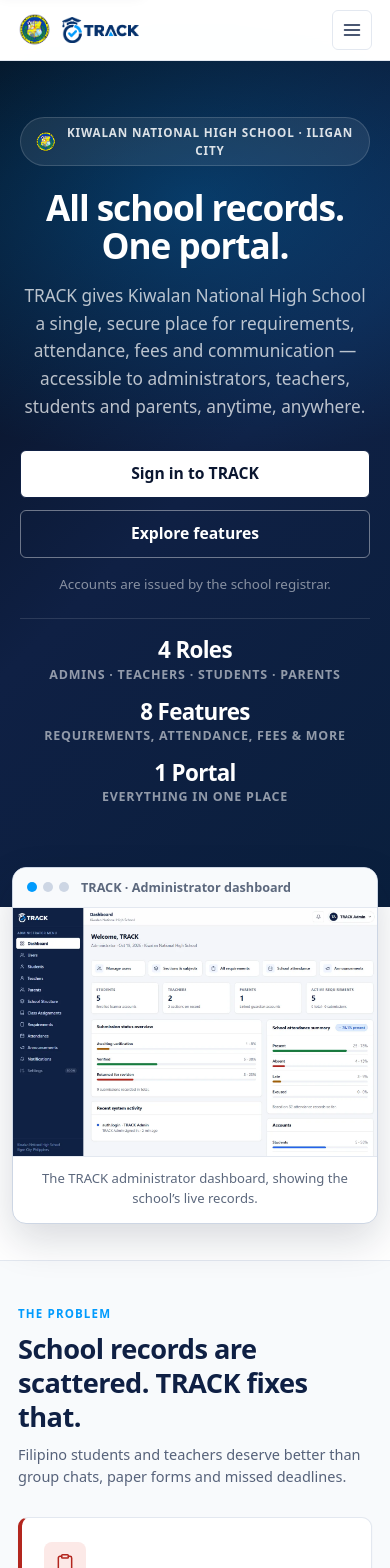
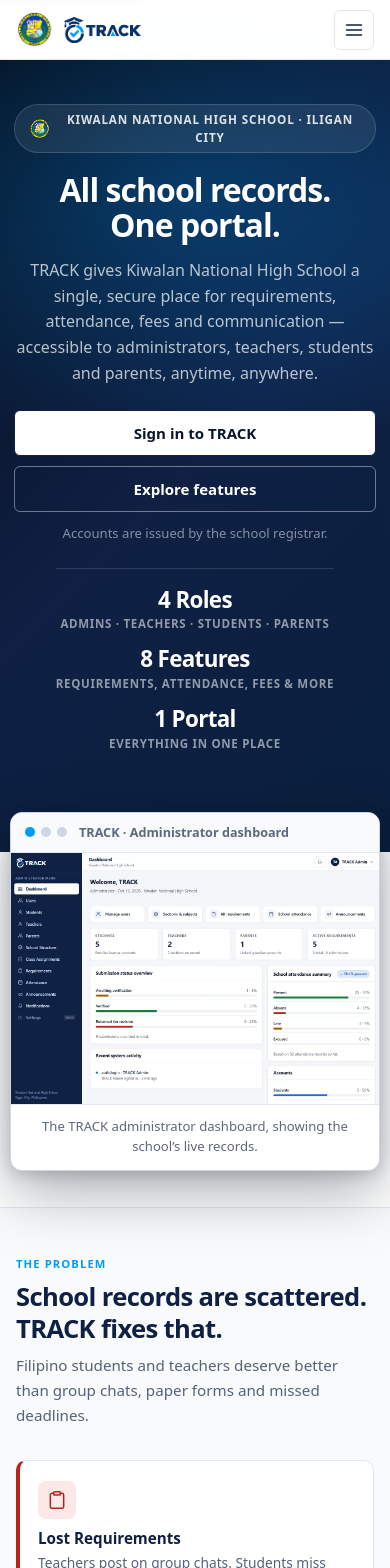
Before and after one commit to arcnesipac3-art/TRACK-capstone, a React (Vite) app in the folder frontend/: page / in a window 390 px wide. Shown: the top 1568 px of the page. Built offline with nearby package versions, Linux system fonts and the light colour scheme; no server answers.

Commit message:
Refine landing page: fix footer CSS, tablet breakpoints, mobile nav height, hero-stats stacking

```diff
--- a/frontend/src/App.css
+++ b/frontend/src/App.css
@@ -37,6 +37,10 @@
   display: flex;
   flex-direction: column;
   margin-left: var(--sidebar-w);
+  /* Make this the scroll container so the sticky topbar works correctly
+     when html/body/root are set to height:100%. */
+  overflow-y: auto;
+  height: 100%;
 }
 
 .app-content {
@@ -1279,7 +1283,8 @@
   display: flex;
   align-items: center;
   gap: 16px;
-  padding: 12px 32px;
+  padding: 0 40px;
+  height: 68px;
   border-bottom: 1px solid var(--border);
   background: rgba(255, 255, 255, 0.96);
   backdrop-filter: blur(10px);
@@ -1296,8 +1301,8 @@
 }
 
 .landing-nav-seal {
-  width: 34px;
-  height: 34px;
+  width: 38px;
+  height: 38px;
   border-radius: 50%;
   flex: 0 0 auto;
   object-fit: contain;
@@ -1306,14 +1311,15 @@
 .landing-nav-links {
   display: flex;
   align-items: center;
-  gap: 4px;
+  gap: 2px;
   margin-left: auto;
+  margin-right: 16px;
 }
 .landing-nav-links a {
-  padding: 8px 12px;
+  padding: 7px 11px;
   border-radius: var(--radius-sm);
   color: var(--text-muted);
-  font-size: 0.92rem;
+  font-size: 0.88rem;
   font-weight: 600;
   white-space: nowrap;
 }
@@ -1389,7 +1395,7 @@
 .landing-hero {
   position: relative;
   /* NO overflow:hidden here — the preview section overlaps the bottom edge */
-  padding: 96px 32px 120px;
+  padding: 80px 40px 160px;
   background: linear-gradient(135deg, #050d1a 0%, #0f2044 50%, #0a1f3d 100%);
   border-bottom: none;
 }
@@ -1446,8 +1452,8 @@
 }
 
 .landing-hero h1 {
-  margin-top: 22px;
-  font-size: clamp(2.2rem, 5vw, 3.4rem);
+  margin-top: 20px;
+  font-size: clamp(2rem, 4.5vw, 3.2rem);
   font-weight: 800;
   line-height: 1.08;
   letter-spacing: -0.03em;
@@ -1456,9 +1462,9 @@
 }
 
 .landing-hero .hero-sub {
-  margin-top: 18px;
-  max-width: 60ch;
-  font-size: 1.08rem;
+  margin-top: 16px;
+  max-width: 52ch;
+  font-size: 1rem;
   line-height: 1.6;
   color: rgba(255, 255, 255, 0.72);
 }
@@ -1467,14 +1473,14 @@
   display: flex;
   flex-wrap: wrap;
   justify-content: center;
-  gap: 12px;
-  margin-top: 30px;
+  gap: 10px;
+  margin-top: 24px;
 }
 /* Slightly larger than the default button: these are the page's main calls. */
 .landing-hero .hero-actions .btn {
-  min-height: 48px;
-  padding: 0 24px;
-  font-size: 0.98rem;
+  min-height: 46px;
+  padding: 0 22px;
+  font-size: 0.94rem;
 }
 /* Primary button on dark hero — looks like a bright/white button */
 .landing-hero .hero-actions .btn-primary {
@@ -1497,30 +1503,30 @@
 
 /* Answers the first question a visitor without an account has. */
 .landing-hero .hero-note {
-  margin-top: 16px;
-  font-size: 0.84rem;
+  margin-top: 12px;
+  font-size: 0.82rem;
   color: rgba(255, 255, 255, 0.5);
 }
 
 /* --- Hero stats row --- */
 .hero-stats {
   display: flex;
-  gap: 32px;
-  margin-top: 32px;
-  padding-top: 28px;
+  gap: 36px;
+  margin-top: 28px;
+  padding-top: 24px;
   border-top: 1px solid rgba(255, 255, 255, 0.12);
   flex-wrap: wrap;
   justify-content: center;
 }
 .hero-stat-value {
-  font-size: 2rem;
+  font-size: 1.8rem;
   font-weight: 800;
   color: #fff;
   letter-spacing: -0.03em;
   line-height: 1;
 }
 .hero-stat-label {
-  font-size: 0.78rem;
+  font-size: 0.72rem;
   color: rgba(255, 255, 255, 0.55);
   font-weight: 600;
   text-transform: uppercase;
@@ -1538,18 +1544,18 @@
   position: relative;
   z-index: 2;
   width: 100%;
-  max-width: 1080px;
-  /* Pull the preview up into the hero; hero has padding-bottom:120px to absorb this */
-  margin: -80px auto 0;
-  padding: 0 32px 64px;
+  max-width: 1120px;
+  /* Pull the preview up into the hero; hero has padding-bottom:160px to absorb this */
+  margin: -100px auto 0;
+  padding: 0 40px 72px;
 }
 
 .preview-window {
   margin: 0;
   background: var(--surface);
   border: 1px solid var(--border-strong);
-  border-radius: var(--radius-lg);
-  box-shadow: var(--shadow-lg);
+  border-radius: 12px;
+  box-shadow: 0 20px 60px rgba(5, 13, 26, 0.35), 0 4px 14px rgba(5, 13, 26, 0.15);
   overflow: hidden;
 }
 
@@ -1595,31 +1601,33 @@
 /* --- Sections --- */
 .landing-section {
   width: 100%;
-  max-width: 1080px;
+  max-width: 1120px;
   margin: 0 auto;
-  padding: 64px 32px;
+  padding: 72px 40px;
 }
 .landing-section h2 {
-  margin-bottom: 10px;
-  font-size: clamp(1.7rem, 3vw, 2.1rem);
+  margin-bottom: 8px;
+  font-size: clamp(1.6rem, 2.8vw, 2rem);
   font-weight: 700;
-  letter-spacing: -0.02em;
+  letter-spacing: -0.025em;
   color: var(--navy-800);
 }
 .landing-section .ls-lede {
   max-width: 62ch;
-  margin-bottom: 30px;
+  margin-bottom: 32px;
   color: var(--text-muted);
+  font-size: 0.95rem;
+  line-height: 1.65;
 }
 
 /* Eyebrow label above section headings */
 .ls-eyebrow {
-  font-size: 0.72rem;
+  font-size: 0.7rem;
   font-weight: 700;
   letter-spacing: 0.1em;
   text-transform: uppercase;
   color: var(--brand-cyan);
-  margin: 0 0 10px;
+  margin: 0 0 8px;
 }
 
 /* Tonal band, so the three sections reading down the page alternate. */
@@ -1659,20 +1667,20 @@
   font-style: italic;
   margin-bottom: 0;
 }
-.solution-inner { padding-top: 64px; padding-bottom: 64px; }
+.solution-inner { padding-top: 72px; padding-bottom: 72px; }
 
 /* --- Problem cards --- */
 .problem-grid {
   display: grid;
   grid-template-columns: repeat(3, minmax(0, 1fr));
-  gap: 16px;
+  gap: 14px;
 }
 .problem-card {
-  padding: 24px 24px 24px 22px;
+  padding: 20px 20px 20px 18px;
   background: var(--surface);
   border: 1px solid var(--border);
   border-left: 4px solid var(--red-700);
-  border-radius: var(--radius);
+  border-radius: 10px;
   box-shadow: var(--shadow-sm);
   transition: box-shadow var(--ease), transform var(--ease);
 }
@@ -1681,17 +1689,17 @@
   transform: translateY(-2px);
 }
 .problem-card h3 {
-  font-size: 1rem;
-  margin: 12px 0 6px;
+  font-size: 0.95rem;
+  margin: 10px 0 5px;
   color: var(--navy-800);
 }
-.problem-card p { font-size: 0.88rem; color: var(--text-muted); line-height: 1.55; margin: 0; }
+.problem-card p { font-size: 0.86rem; color: var(--text-muted); line-height: 1.5; margin: 0; }
 .problem-icon {
-  width: 42px;
-  height: 42px;
+  width: 38px;
+  height: 38px;
   display: grid;
   place-items: center;
-  border-radius: var(--radius-md);
+  border-radius: 8px;
   background: var(--red-100);
   color: var(--red-700);
 }
@@ -1700,27 +1708,27 @@
 .trust-grid {
   display: grid;
   grid-template-columns: repeat(2, minmax(0, 1fr));
-  gap: 16px;
+  gap: 14px;
 }
 .trust-card {
   display: flex;
   align-items: flex-start;
-  gap: 16px;
-  padding: 22px;
+  gap: 14px;
+  padding: 20px;
   background: var(--surface);
   border: 1px solid var(--border);
-  border-radius: var(--radius);
+  border-radius: 10px;
   box-shadow: var(--shadow-sm);
 }
-.trust-card h3 { font-size: 0.96rem; margin: 0 0 6px; color: var(--navy-800); }
-.trust-card p { font-size: 0.87rem; color: var(--text-muted); line-height: 1.55; margin: 0; }
+.trust-card h3 { font-size: 0.95rem; margin: 0 0 6px; color: var(--navy-800); }
+.trust-card p { font-size: 0.86rem; color: var(--text-muted); line-height: 1.5; margin: 0; }
 .trust-icon {
   flex: 0 0 auto;
-  width: 38px;
-  height: 38px;
+  width: 36px;
+  height: 36px;
   display: grid;
   place-items: center;
-  border-radius: var(--radius-md);
+  border-radius: 8px;
   background: var(--green-100);
   color: var(--green-700);
   margin-top: 2px;
@@ -1747,13 +1755,13 @@
 .feature-grid {
   display: grid;
   grid-template-columns: repeat(4, minmax(0, 1fr));
-  gap: 16px;
+  gap: 14px;
 }
 .feature-card {
-  padding: 22px;
+  padding: 20px;
   background: var(--surface);
   border: 1px solid var(--border);
-  border-radius: var(--radius-lg);
+  border-radius: 10px;
   box-shadow: var(--shadow-sm);
   transition: transform var(--ease), box-shadow var(--ease);
 }
@@ -1762,23 +1770,23 @@
   box-shadow: var(--shadow-lg);
 }
 .feature-card .fc-icon {
-  width: 44px;
-  height: 44px;
+  width: 40px;
+  height: 40px;
   display: grid;
   place-items: center;
-  margin-bottom: 14px;
+  margin-bottom: 12px;
   background: linear-gradient(135deg, var(--blue-600), var(--navy-700));
   color: #fff;
-  border-radius: var(--radius-sm);
+  border-radius: 8px;
 }
 .feature-card h3 {
-  margin-bottom: 6px;
-  font-size: 1rem;
+  margin-bottom: 5px;
+  font-size: 0.95rem;
   color: var(--navy-800);
 }
 .feature-card p {
-  font-size: 0.9rem;
-  line-height: 1.55;
+  font-size: 0.86rem;
+  line-height: 1.5;
   color: var(--text-muted);
 }
 
@@ -1786,7 +1794,7 @@
 .how-steps {
   display: grid;
   grid-template-columns: repeat(3, minmax(0, 1fr));
-  gap: 16px;
+  gap: 14px;
   /* The list is ordered for screen readers; the visible "Step n" label inside
      each card does the numbering, so the browser marker is suppressed. */
   margin: 0;
@@ -1795,10 +1803,10 @@
 }
 .how-step {
   position: relative;
-  padding: 22px;
+  padding: 20px;
   background: var(--surface);
   border: 1px solid var(--border);
-  border-radius: var(--radius-lg);
+  border-radius: 10px;
   box-shadow: var(--shadow-sm);
   overflow: hidden;
   transition: transform var(--ease), box-shadow var(--ease);
@@ -1824,21 +1832,21 @@
 .how-step .step-icon {
   position: relative;
   z-index: 1;
-  width: 44px;
-  height: 44px;
+  width: 40px;
+  height: 40px;
   display: grid;
   place-items: center;
-  margin-bottom: 14px;
+  margin-bottom: 12px;
   background: linear-gradient(135deg, var(--blue-600), var(--navy-700));
   color: #fff;
-  border-radius: var(--radius-sm);
+  border-radius: 8px;
 }
 .how-step .step-eyebrow {
   position: relative;
   z-index: 1;
-  font-size: clamp(1.6rem, 3vw, 2.2rem);
+  font-size: clamp(1.4rem, 2.5vw, 2rem);
   font-weight: 800;
-  letter-spacing: -0.03em;
+  letter-spacing: -0.02em;
   text-transform: uppercase;
   color: var(--blue-600);
   line-height: 1;
@@ -1846,15 +1854,15 @@
 .how-step h3 {
   position: relative;
   z-index: 1;
-  margin: 4px 0 6px;
-  font-size: 1rem;
+  margin: 4px 0 5px;
+  font-size: 0.95rem;
   color: var(--navy-800);
 }
 .how-step .step-body {
   position: relative;
   z-index: 1;
-  font-size: 0.9rem;
-  line-height: 1.55;
+  font-size: 0.86rem;
+  line-height: 1.5;
   color: var(--text-muted);
 }
 
@@ -1862,16 +1870,16 @@
 .role-grid {
   display: grid;
   grid-template-columns: repeat(4, minmax(0, 1fr));
-  gap: 16px;
+  gap: 14px;
 }
 .role-card {
   display: flex;
   flex-direction: column;
-  padding: 22px;
+  padding: 20px;
   background: var(--surface);
   border: 1px solid var(--border);
   border-top: 3px solid var(--blue-600);
-  border-radius: var(--radius-lg);
+  border-radius: 10px;
   box-shadow: var(--shadow-sm);
   transition: transform var(--ease), box-shadow var(--ease);
 }
@@ -1880,39 +1888,39 @@
   box-shadow: var(--shadow-lg);
 }
 .role-card .rc-icon {
-  width: 44px;
-  height: 44px;
+  width: 40px;
+  height: 40px;
   display: grid;
   place-items: center;
-  margin-bottom: 14px;
+  margin-bottom: 12px;
   background: linear-gradient(135deg, var(--blue-600), var(--navy-700));
   color: #fff;
-  border-radius: var(--radius-sm);
+  border-radius: 8px;
 }
 .role-card h3 {
-  margin-bottom: 6px;
-  font-size: 1rem;
+  margin-bottom: 5px;
+  font-size: 0.95rem;
   color: var(--navy-800);
 }
 .role-card .rc-body {
-  font-size: 0.9rem;
-  line-height: 1.55;
+  font-size: 0.86rem;
+  line-height: 1.5;
   color: var(--text-muted);
 }
 /* The bullets are the concrete screens each role gets. */
 .role-points {
   display: flex;
   flex-direction: column;
-  gap: 8px;
-  margin-top: 16px;
-  padding-top: 14px;
+  gap: 7px;
+  margin-top: 14px;
+  padding-top: 12px;
   border-top: 1px solid var(--border);
 }
 .role-points li {
   display: flex;
   align-items: flex-start;
   gap: 8px;
-  font-size: 0.85rem;
+  font-size: 0.82rem;
   line-height: 1.45;
   color: var(--text-muted);
 }
@@ -1935,7 +1943,7 @@
   display: flex;
   flex-direction: column;
   gap: 0;
-  max-width: 820px;
+  max-width: 860px;
   border-top: 1px solid var(--border);
 }
 .faq-item {
@@ -1950,10 +1958,10 @@
   align-items: center;
   justify-content: space-between;
   gap: 16px;
-  padding: 18px 4px;
+  padding: 16px 4px;
   cursor: pointer;
   list-style: none;
-  font-size: 1.02rem;
+  font-size: 0.96rem;
   font-weight: 700;
   color: var(--navy-800);
 }
@@ -1971,8 +1979,8 @@
 .faq-item .faq-answer {
   padding: 0 4px 18px;
   max-width: 68ch;
-  font-size: 0.92rem;
-  line-height: 1.6;
+  font-size: 0.9rem;
+  line-height: 1.58;
   color: var(--text-muted);
 }
 
@@ -1981,7 +1989,7 @@
   width: 100%;
   max-width: none;
   margin: 0;
-  padding: 64px 32px;
+  padding: 72px 40px;
   background: linear-gradient(135deg, #050d1a 0%, #0f2044 50%, #0a1f3d 100%);
 }
 .cta-card {
@@ -1990,10 +1998,10 @@
   align-items: center;
   justify-content: center;
   text-align: center;
-  gap: 20px;
+  gap: 16px;
   max-width: 720px;
   margin: 0 auto;
-  padding: 48px 36px;
+  padding: 52px 48px;
   background: transparent;
   background-image: none;
   border-radius: var(--radius-lg);
@@ -2001,7 +2009,7 @@
   color: var(--on-navy);
 }
 .cta-card h2 {
-  font-size: clamp(1.6rem, 3vw, 2.1rem);
+  font-size: clamp(1.5rem, 2.8vw, 2rem);
   font-weight: 700;
   letter-spacing: -0.02em;
   color: #fff;
@@ -2009,7 +2017,7 @@
 .cta-card p {
   margin-top: 4px;
   max-width: 52ch;
-  font-size: 0.98rem;
+  font-size: 0.94rem;
   line-height: 1.6;
   color: rgba(255, 255, 255, 0.72);
 }
@@ -2022,32 +2030,32 @@
 
 /* --- Footer --- */
 .landing-foot {
-  padding: 56px 32px 0;
+  padding: 60px 40px 0;
   background: var(--navy-900);
   color: var(--on-navy);
 }
 .landing-foot-inner {
-  max-width: 1080px;
+  max-width: 1120px;
   margin: 0 auto;
   display: grid;
-  grid-template-columns: minmax(0, 1.4fr) repeat(2, minmax(0, 1fr));
+  grid-template-columns: minmax(0, 1.6fr) repeat(2, minmax(0, auto));
   align-items: start;
-  gap: 28px 48px;
+  gap: 24px 56px;
 }
 .landing-foot .foot-brand { max-width: 46ch; }
 .landing-foot .logo { margin-bottom: 10px; }
 .landing-foot .foot-school {
-  font-size: 1rem;
+  font-size: 0.95rem;
   font-weight: 650;
 }
 .landing-foot .foot-place,
 .landing-foot .foot-acronym {
-  font-size: 0.85rem;
+  font-size: 0.82rem;
   color: var(--on-navy-muted);
 }
 .landing-foot .foot-acronym {
   margin-top: 10px;
-  font-size: 0.8rem;
+  font-size: 0.82rem;
 }
 
 .landing-foot .foot-col {
@@ -2077,15 +2085,15 @@
 .landing-foot a:focus-visible { outline-color: var(--cyan-400); }
 
 .landing-foot .foot-bottom {
-  max-width: 1080px;
-  margin: 30px auto 0;
-  padding: 18px 0 26px;
+  max-width: 1120px;
+  margin: 28px auto 0;
+  padding: 16px 0 24px;
   border-top: 1px solid rgba(255, 255, 255, 0.12);
   display: flex;
   flex-wrap: wrap;
   justify-content: space-between;
   gap: 6px 18px;
-  font-size: 0.78rem;
+  font-size: 0.76rem;
   color: var(--on-navy-muted);
 }
 
@@ -2286,9 +2294,21 @@
 
   .feature-grid { grid-template-columns: repeat(2, minmax(0, 1fr)); }
   .role-grid { grid-template-columns: repeat(2, minmax(0, 1fr)); }
+  .problem-grid { grid-template-columns: repeat(2, minmax(0, 1fr)); }
+  .trust-grid { grid-template-columns: repeat(2, minmax(0, 1fr)); }
+
+  /* Landing page — tablet */
+  .landing-nav { padding: 0 24px; }
+  .landing-hero { padding: 64px 24px 140px; }
+  .landing-preview { margin-top: -90px; padding: 0 24px 60px; }
+  .landing-section { padding: 60px 24px; }
+  .solution-inner { padding-top: 60px; padding-bottom: 60px; }
+  .landing-cta { padding: 60px 24px; }
+  .landing-foot { padding: 48px 24px 0; }
+  .landing-foot-inner { grid-template-columns: 1fr 1fr; gap: 20px 32px; }
 
   /* The call to action stacks once it has less than a full desktop to run in. */
-  .cta-card { padding: 30px 28px; }
+  .cta-card { padding: 36px 32px; }
 
   .auth-layout { grid-template-columns: minmax(0, 1fr); }
   .auth-aside { display: none; }
@@ -2329,19 +2349,19 @@
   .filter-bar { padding: 12px; }
   .filter-bar .field { min-width: 0; width: 100%; }
 
-  .landing-nav { padding: 10px 18px; }
+  .landing-nav { padding: 0 16px; height: 60px; }
   .landing-nav-links { display: none; }
   .landing-nav-menu-btn { display: flex; }
-  .landing-hero { padding: 56px 20px 100px; }
-  .landing-preview { margin-top: -60px; padding: 0 16px 48px; }
-  .landing-section { padding: 44px 18px; }
-  .solution-inner { padding-top: 38px; padding-bottom: 38px; }
+  .landing-hero { padding: 52px 16px 110px; }
+  .landing-preview { margin-top: -60px; padding: 0 12px 48px; }
+  .landing-section { padding: 48px 16px; }
+  .solution-inner { padding-top: 48px; padding-bottom: 48px; }
   .problem-grid { grid-template-columns: minmax(0, 1fr); }
   .trust-grid { grid-template-columns: minmax(0, 1fr); }
-  .landing-foot { padding: 34px 18px 0; }
+  .landing-foot { padding: 40px 16px 0; }
   .how-steps { grid-template-columns: minmax(0, 1fr); }
 
-  .landing-cta { padding: 44px 18px; }
+  .landing-cta { padding: 48px 16px; }
   .cta-card { padding: 28px 22px; }
   .cta-actions { width: 100%; }
   .cta-actions .btn { width: 100%; justify-content: center; }
@@ -2351,7 +2371,7 @@
   .faq-item summary { padding: 14px 4px; font-size: 0.93rem; }
   .faq-item .faq-answer { padding: 0 4px 16px; }
 
-  .hero-stats { gap: 20px; }
+  .hero-stats { gap: 16px; flex-direction: column; align-items: center; }
   .hero-stat-value { font-size: 1.6rem; }
 
   .popover { position: fixed; top: var(--topbar-h); right: 8px; left: 8px; width: auto; }
@@ -2382,7 +2402,8 @@
     flex-direction: column;
     align-items: stretch;
   }
-  .landing-preview { margin-top: -40px; padding: 0 12px 36px; }
+  .landing-hero { padding: 44px 14px 100px; }
+  .landing-preview { margin-top: -40px; padding: 0 10px 36px; }
   .hero-stats { gap: 16px; padding-top: 20px; margin-top: 24px; }
   .hero-stat-value { font-size: 1.4rem; }
 }
```
